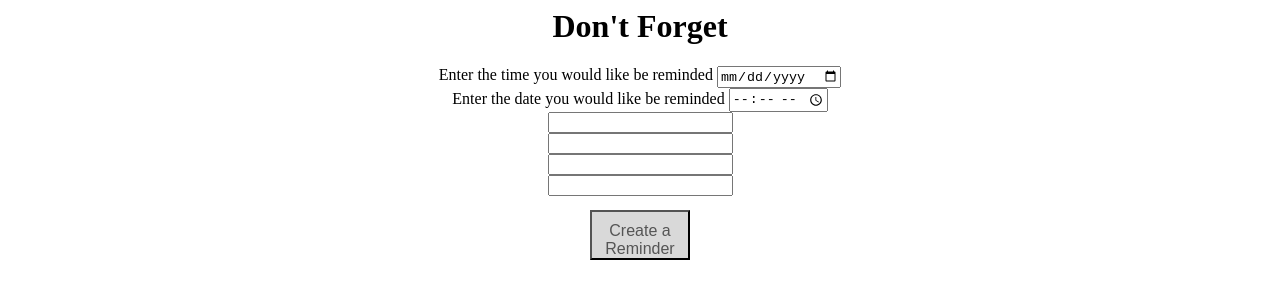
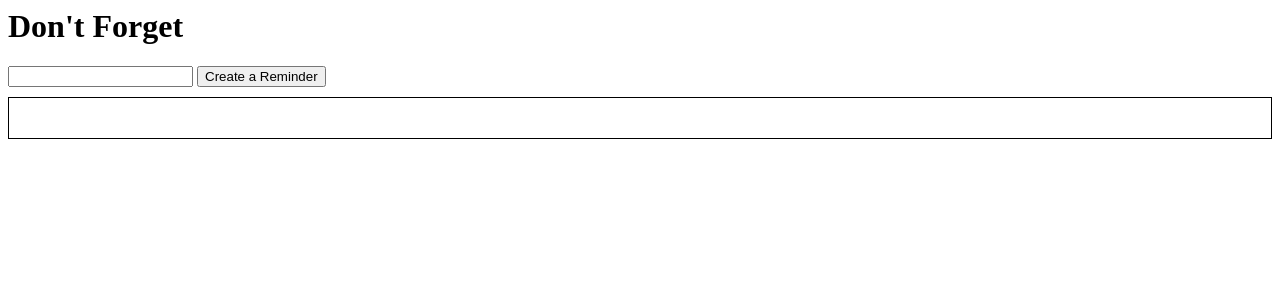
Before and after one commit to jjmortimer/-Do-not-Forget, a plain HTML site: page index.html in a window 1280 px wide. Drawn offline with nearby package versions, Linux system fonts and the light colour scheme.

Commit message:
added stuff

```diff
--- a/cssfile.css
+++ /dev/null
@@ -1,31 +0,0 @@
- body{
-    text-align: center }
-
-p{
-text-align:center;
-}
-
-.addBtn {
-  padding: 10px;
-  width: 25%;
-  background: #d9d9d9;
-  color: #555;
-  float: left;
-  text-align: center;
-  font-size: 16px;
-  cursor: pointer;
-  transition: 0.3s;
-  border-radius: 0;
-  height:50px;
-    width:100px;
-    margin: -20px -50px;
-    position:relative;
-    top:50%;
-    left:50%;
-
-
-}
-
-.addBtn:hover {
-  background-color: #bbb;
-}
--- a/index.html
+++ b/index.html
@@ -1,43 +1,30 @@
-<meta charset="UTF-8">
-<meta name="viewport" content="width=device-width, initial-scale=1.0">
-<link rel="stylesheet" href="cssfile.css">
+<html>
 
-<title>Don't Forget</title>
-</head>
+  <head>
+    <meta charset="UTF-8">
+    <meta name="viewport"
+    content="width=device-width, initial-scale=1.0">
 
-<body>
-<nav>
-<view>
-</nav>
-<main>
+
+    <title>Don't Forget</title>
+
+    <script src="https://ajax.googleapis.com/ajax/libs/jquery/3.5.1/jquery.min.js"></script>
+    <link rel="stylesheet" href="/style.css">
+    <script src="/main.js"></script>
+
+  </head>
+
+  <body>
+
     <h1>Don't Forget</h1>
-    <section>
-      <form action="/hey">
-        <div>
-        <label for="time"> Enter the time you would like be reminded</label>
-      <input type="date" id="date"><br>
-      <label for="date"> Enter the date you would like be reminded</label>
-      <input type="time" id=time>
-        </div>
 
-      <input type="text">  <br>
-      <input type="text">  <br>
-      <input type="text">  <br>
-      <input type="text">  <br>
-      <br>
-<p>
-      <button class="addBtn">Create a Reminder</button>
-    </p>
-      </form>
-    </section>
+    <input type="text" id="todo1" value="">
 
-</main>
-<footer>
-    <nav>
+    <button id="my-button" class="addBtn">Create a Reminder</button>
 
-    </nav>
-</footer>
+    <div id="todos">
+    </div>
 
-</body>
+  </body>
 
 </html>
--- /dev/null
+++ b/main.js
@@ -0,0 +1,23 @@
+var todos = [];
+
+function addToDo() {
+  var inputValue = $('#todo1').val();
+  $("#todos").append('<div class="todo">' + inputValue + '</div>');
+  todos.push(inputValue);
+  console.log(todos);
+  localStorage.setItem('todos', JSON.stringify(todos));
+}
+
+$("#my-button").bind("click", addToDo);
+
+
+
+$(document).ready(function() {
+  var todos = localStorage.getItem('todos');
+  if (!todos) return;
+	todos = JSON.parse(todos);
+
+  for (i = 0; i < todos.length; i++) {
+    $("#todos").append('<div class="todo">' + todos[i] + '</div>');
+  }
+});
--- /dev/null
+++ b/style.css
@@ -0,0 +1,9 @@
+#todos {
+  padding: 20px;
+  border: 1px solid black;
+  margin-top: 10px;
+}
+
+.todo {
+  padding: 5px;
+}
```
